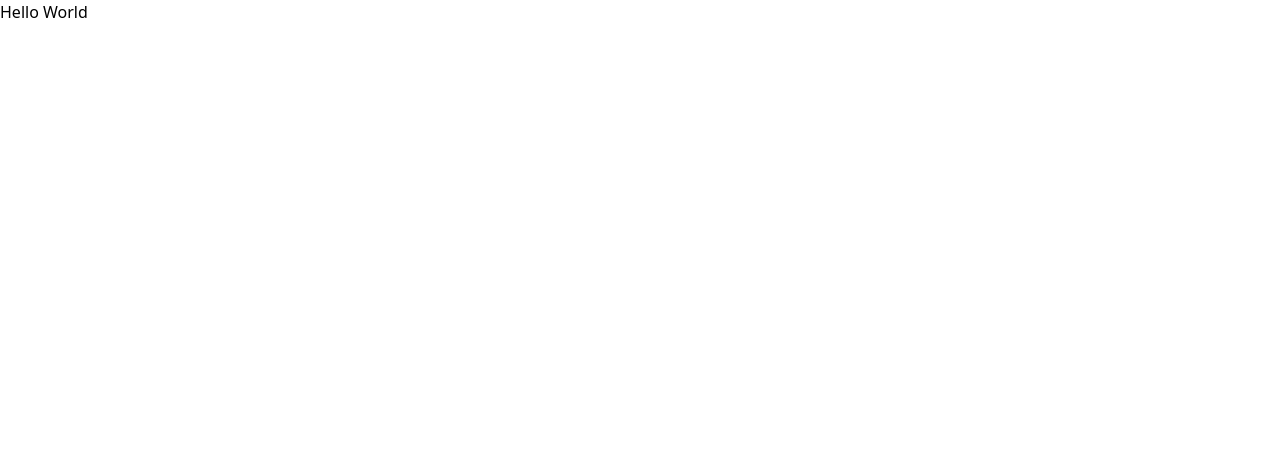
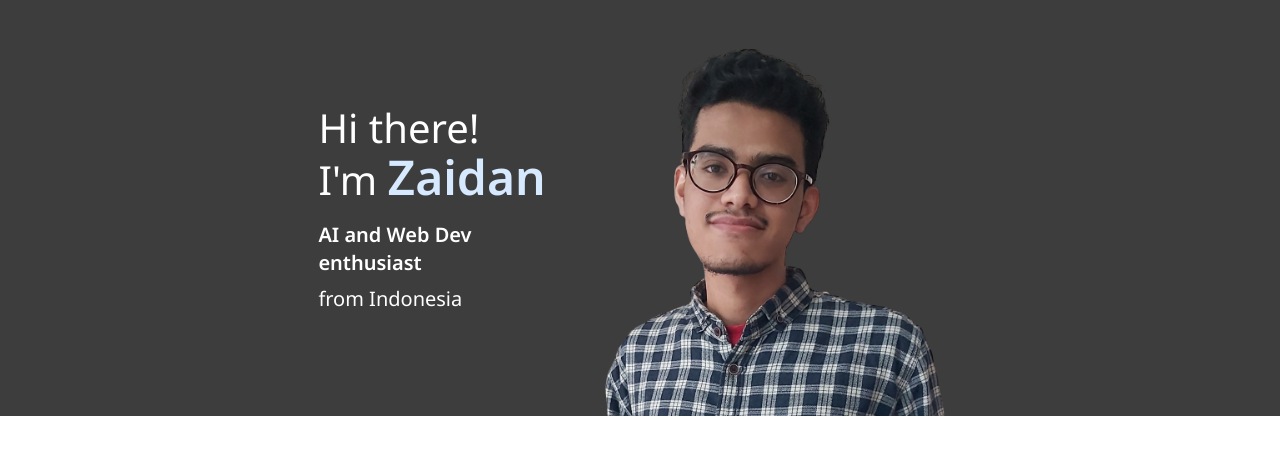
Before and after one commit to salehzaidan/personal-website, a Next.js app: page / in a window 1280 px wide. Shown: the top 454 px of the page. Built offline with nearby package versions, Linux system fonts and the light colour scheme.

Commit message:
Create hero section and add Noto Sans font

```diff
--- a/package.json
+++ b/package.json
@@ -9,6 +9,7 @@
     "lint": "next lint"
   },
   "dependencies": {
+    "@fontsource/noto-sans": "^4.5.10",
     "next": "12.1.6",
     "react": "18.1.0",
     "react-dom": "18.1.0"
--- a/pages/_app.js
+++ b/pages/_app.js
@@ -1,3 +1,6 @@
+import "@fontsource/noto-sans/400.css";
+import "@fontsource/noto-sans/600.css";
+
 import "../styles/globals.css";
 
 function MyApp({ Component, pageProps }) {
--- a/pages/index.js
+++ b/pages/index.js
@@ -1,4 +1,7 @@
 import Head from "next/head";
+import Image from "next/image";
+
+import ProfilePicture from "../assets/zaidan.png";
 
 export default function Home() {
   return (
@@ -9,7 +12,32 @@ export default function Home() {
         <link rel="icon" href="/favicon.ico" />
       </Head>
 
-      <main>Hello World</main>
+      <main className="min-h-screen">
+        <section className="flex flex-col items-center justify-center bg-dark pt-8 text-white sm:flex-row sm:pt-0">
+          <div className="shrink-0">
+            <h2 className="text-[2.5rem] leading-tight">
+              Hi there!
+              <br />
+              I&apos;m{" "}
+              <span className="text-5xl font-semibold text-primary">
+                Zaidan
+              </span>
+            </h2>
+            <p className="mt-4 text-xl font-semibold">
+              AI and Web Dev
+              <br />
+              enthusiast
+            </p>
+            <p className="mt-2 text-xl">from Indonesia</p>
+          </div>
+          <Image
+            src={ProfilePicture}
+            alt="Profile Picture"
+            width={416}
+            height={416}
+          />
+        </section>
+      </main>
     </div>
   );
 }
--- a/tailwind.config.js
+++ b/tailwind.config.js
@@ -4,7 +4,16 @@ module.exports = {
     "./components/**/*.{js,ts,jsx,tsx}",
   ],
   theme: {
-    extend: {},
+    extend: {
+      fontFamily: {
+        sans: "'Noto Sans', sans-serif",
+      },
+      colors: {
+        dark: "#3D3D3D",
+        darker: "#333333",
+        primary: "#D6E9FF",
+      },
+    },
   },
   plugins: [],
 };
```
Also changed, not shown: assets/zaidan.png (added), 1 other file (tests, documents, lock files or other folders).
